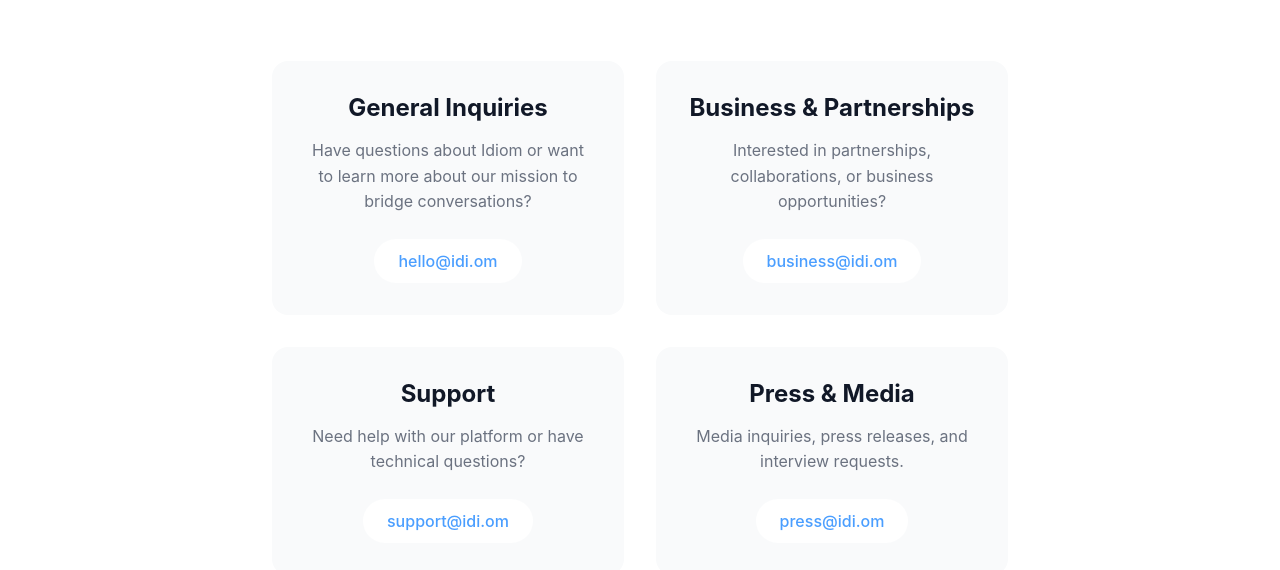
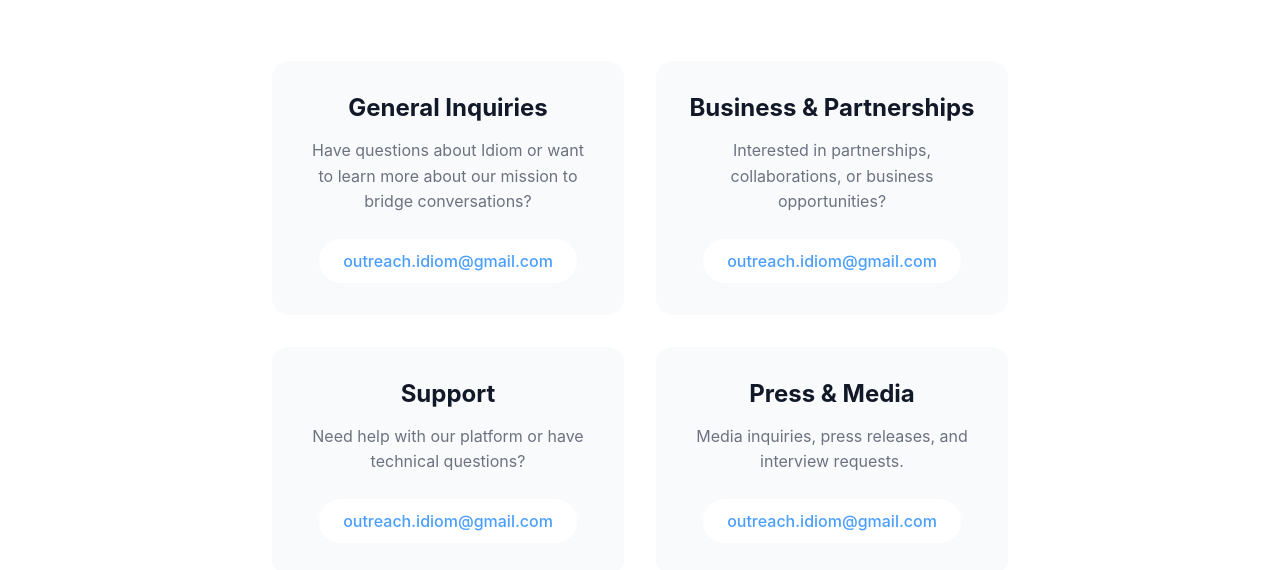
Before and after one commit to MECREATOR/idiom-landing, a website: page contacts.html in a window 1280 px wide. Shown: the part 230-800 px from the top of the page. Drawn offline with Linux system fonts and the light colour scheme.

Commit message:
chore: update contact email

```diff
--- a/contacts.html
+++ b/contacts.html
@@ -232,25 +232,25 @@
             <div class="contact-card">
                 <h3>General Inquiries</h3>
                 <p>Have questions about Idiom or want to learn more about our mission to bridge conversations?</p>
-                <a href="mailto:hello@idi.om" class="contact-email">hello@idi.om</a>
+                <a href="mailto:outreach.idiom@gmail.com" class="contact-email">outreach.idiom@gmail.com</a>
             </div>
 
             <div class="contact-card">
                 <h3>Business & Partnerships</h3>
                 <p>Interested in partnerships, collaborations, or business opportunities?</p>
-                <a href="mailto:business@idi.om" class="contact-email">business@idi.om</a>
+                <a href="mailto:outreach.idiom@gmail.com" class="contact-email">outreach.idiom@gmail.com</a>
             </div>
 
             <div class="contact-card">
                 <h3>Support</h3>
                 <p>Need help with our platform or have technical questions?</p>
-                <a href="mailto:support@idi.om" class="contact-email">support@idi.om</a>
+                <a href="mailto:outreach.idiom@gmail.com" class="contact-email">outreach.idiom@gmail.com</a>
             </div>
 
             <div class="contact-card">
                 <h3>Press & Media</h3>
                 <p>Media inquiries, press releases, and interview requests.</p>
-                <a href="mailto:press@idi.om" class="contact-email">press@idi.om</a>
+                <a href="mailto:outreach.idiom@gmail.com" class="contact-email">outreach.idiom@gmail.com</a>
             </div>
         </div>
 
```
Also changed, not shown: index.html (+1 -1 lines), investors.html (+1 -1 lines).
